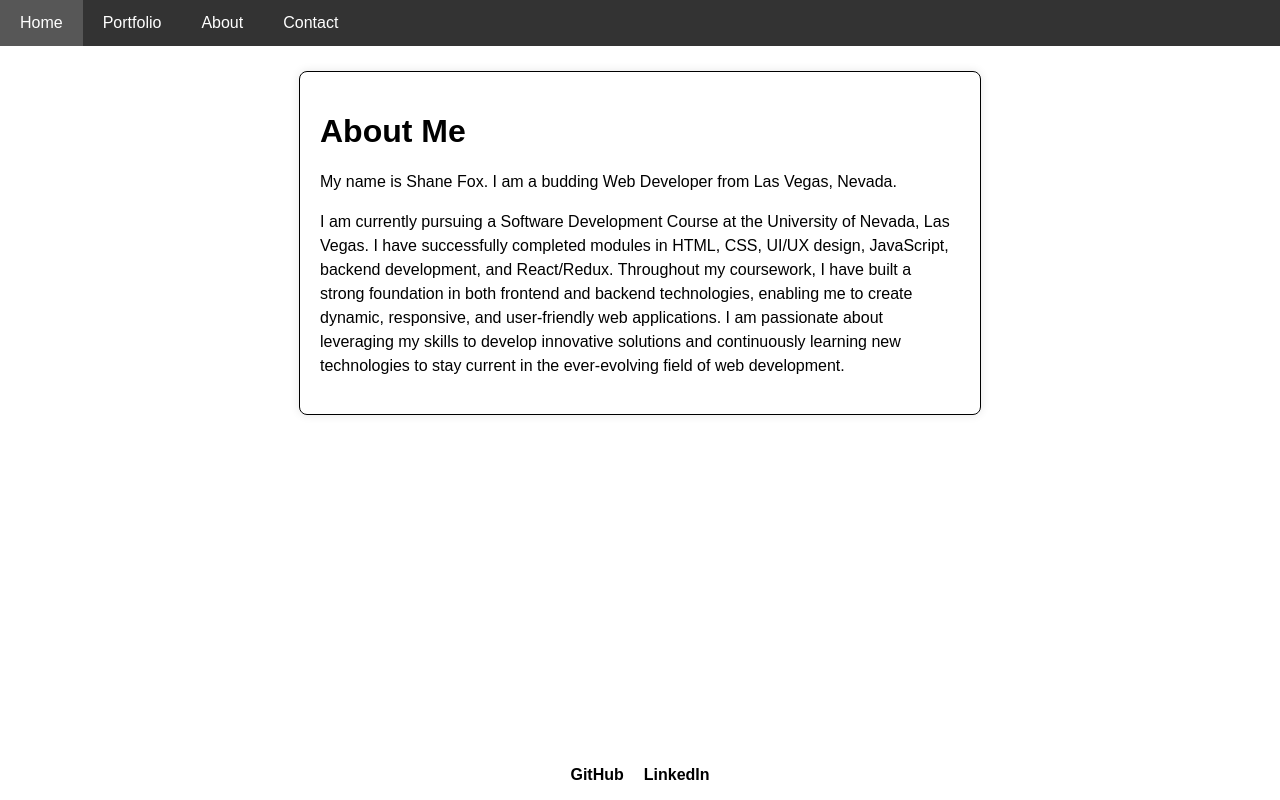
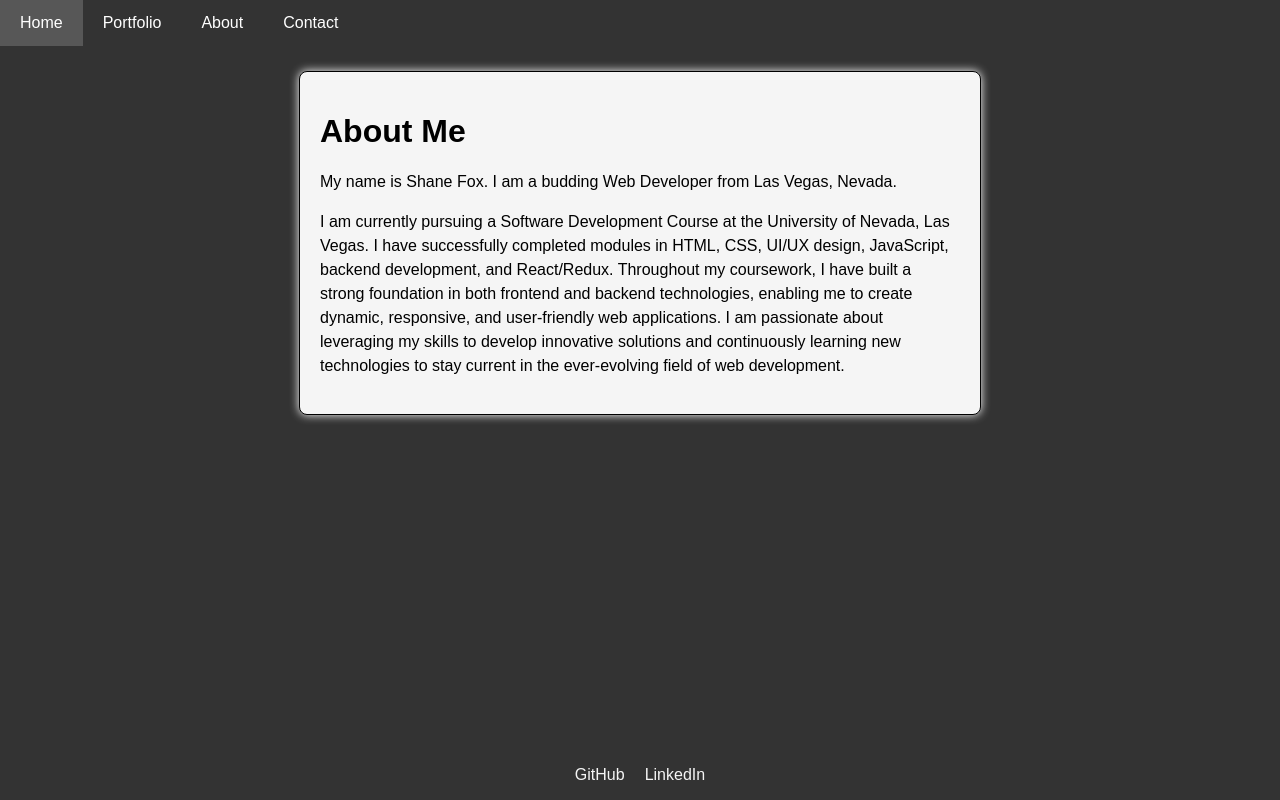
Before and after one commit to jgotti1/Shane-Fox-Portfolio, a React (Create React App) app: page /about in a window 1280 px wide. Built offline with nearby package versions, Linux system fonts and the light colour scheme; the HTML template or start-up script is replaced by a standard one.

Commit message:
Just about done with Home, About, & Portfolio

```diff
--- a/src/About.css
+++ b/src/About.css
@@ -1,11 +1,16 @@
+body{
+  background-color: #333;
+}
+
 .container {
+  background-color: whitesmoke;
     width: 50%;
     margin: 0 auto;
     margin-top: 25px;
     padding: 20px;
     border: 1px solid #000;
     /* text-align: center; */
-    box-shadow: 0 0 10px rgba(0, 0, 0, 0.1);
+    box-shadow: 0 0 10px white;
     border-radius: 8px;
   }
 
--- a/src/App.css
+++ b/src/App.css
@@ -7,6 +7,7 @@ body {
 nav {
   background-color: #333;
   overflow: hidden;
+  /* border-bottom: 1px solid white; */
 }
 
 nav ul {
@@ -46,9 +47,9 @@ footer {
 
 footer a {
   margin: 0 10px;
-  color: black;
+  color: whitesmoke;
   text-decoration: none;
-  font-weight: 600;
+  font-weight: 500;
 }
 
 footer a:hover {
--- a/src/Hero.css
+++ b/src/Hero.css
@@ -14,6 +14,8 @@
     max-width: 600px;
     padding: 20px;
     background-color: rgba(0, 0, 0, 0.5);
+    border-radius: 14px;
+    box-shadow: 0 0 10px white;
   }
 
   .hero h1 {
--- a/src/Portfolio.css
+++ b/src/Portfolio.css
@@ -10,8 +10,7 @@
   background-color: #333;
   border: 1px solid #ddd;
   border-radius: 8px;
-  box-shadow: 0 4px 6px rgba(0, 0, 0, 0.1);
-  overflow: hidden;
+  box-shadow: 0 0 9px white; overflow: hidden;
   width: 300px;
   transition: transform 0.3s ease;
   text-decoration: none;
--- a/src/components/Hero.js
+++ b/src/components/Hero.js
@@ -7,7 +7,7 @@ const Hero = () => {
     <div className="hero" style={{ backgroundImage: `url(${heroImage})` }}>
       <div className="hero-content">
         <h1>Welcome to My Website!</h1>
-        <p>Explore my work and projects!</p>
+        <p>Explore my projects & learn about me!</p>
       </div>
     </div>
   );
```
Also changed, not shown: 1 other file (tests, documents, lock files or other folders).
